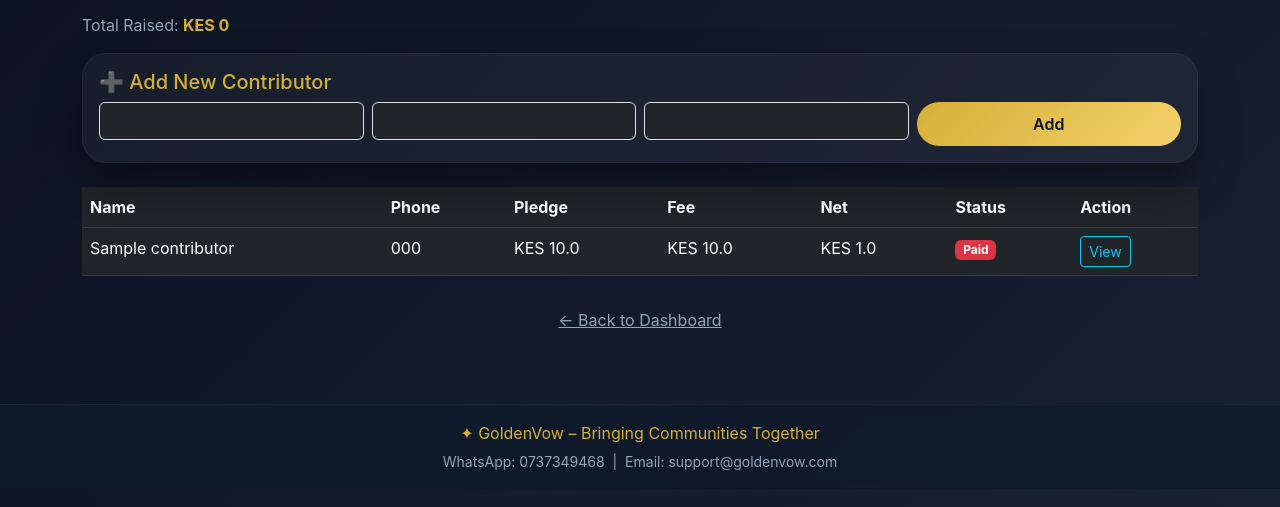
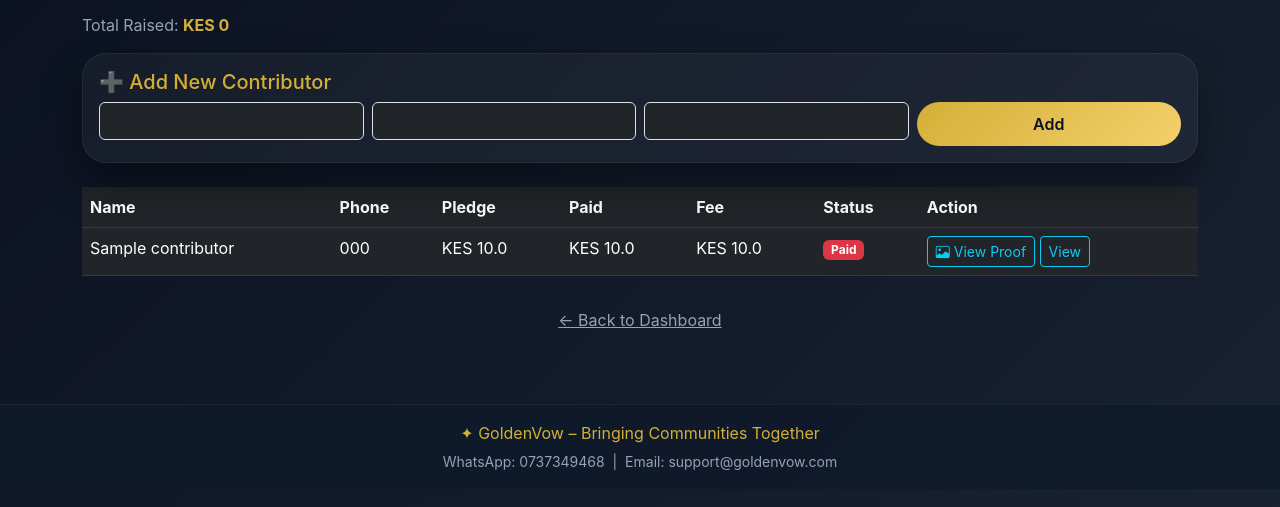
Before and after one commit to mafiayeng/goldenvow, a Flask app: a page that uses template/contributors.html in a window 1280 px wide. Shown: the part 155-662 px from the top of the page. Run offline with Flask 3, Linux system fonts and the light colour scheme; the visitor is signed in with stand-in values (Sample User, id 1); tables that the repository leaves empty hold one stand-in row (values such as "Sample post"); some libraries are stand-ins or nearby versions.

Commit message:
Update contributors.html

```diff
--- a/template/contributors.html
+++ b/template/contributors.html
@@ -26,8 +26,8 @@
                 <th>Name</th>
                 <th>Phone</th>
                 <th>Pledge</th>
+                <th>Paid</th>
                 <th>Fee</th>
-                <th>Net</th>
                 <th>Status</th>
                 <th>Action</th>
             </tr>
@@ -38,26 +38,42 @@
             <td>{{ c.name }}</td>
             <td>{{ c.phone }}</td>
             <td>KES {{ c.pledge_amount|round(2) }}</td>
+            <td>KES {{ c.paid_amount|round(2) }}</td>
             <td>KES {{ c.fee_amount|round(2) }}</td>
-            <td>KES {{ c.net_contribution|round(2) }}</td>
             <td>
                 <span class="badge bg-{{ 'success' if c.status == 'approved' else 'warning' if c.status == 'pending' else 'danger' }}">
                     {{ c.status|title }}
                 </span>
+                {% if c.auto_verified %}
+                <span class="badge bg-success">🤖 System Verified</span>
+                {% endif %}
+                {% if c.status == 'pending' and c.sender_name %}
+                    {% if c.sender_name.lower().strip() == event.account_name.lower().strip() %}
+                    <span class="badge bg-success">✅ Name Match</span>
+                    {% else %}
+                    <span class="badge bg-danger">❌ Name Mismatch</span>
+                    {% endif %}
+                {% endif %}
             </td>
             <td>
+                {% if c.payment_proof_screenshot %}
+                <a href="{{ url_for('static', filename=c.payment_proof_screenshot.replace('static/', '')) }}" target="_blank" class="btn btn-sm btn-outline-info">
+                    <i class="bi bi-image"></i> View Proof
+                </a>
+                {% endif %}
+
                 {% if c.status == 'pending' %}
-                <!-- Approve Form -->
                 <form method="POST" action="{{ url_for('approve_contributor', token=c.token) }}" class="d-inline">
                     <input type="number" name="received_amount" placeholder="Amount received" class="form-control form-control-sm bg-dark text-light d-inline" style="width:100px;" step="0.01" required>
                     <button type="submit" class="btn btn-sm btn-success">✅ Approve</button>
                 </form>
-                <!-- Decline Form -->
+
                 <form method="POST" action="{{ url_for('decline_contributor', token=c.token) }}" class="d-inline">
                     <input type="text" name="reason" placeholder="Reason" class="form-control form-control-sm bg-dark text-light d-inline" style="width:100px;">
                     <button type="submit" class="btn btn-sm btn-danger">❌ Decline</button>
                 </form>
                 {% endif %}
+
                 <a href="{{ url_for('contributor_view', token=c.token) }}" class="btn btn-sm btn-outline-info">View</a>
             </td>
         </tr>
```
